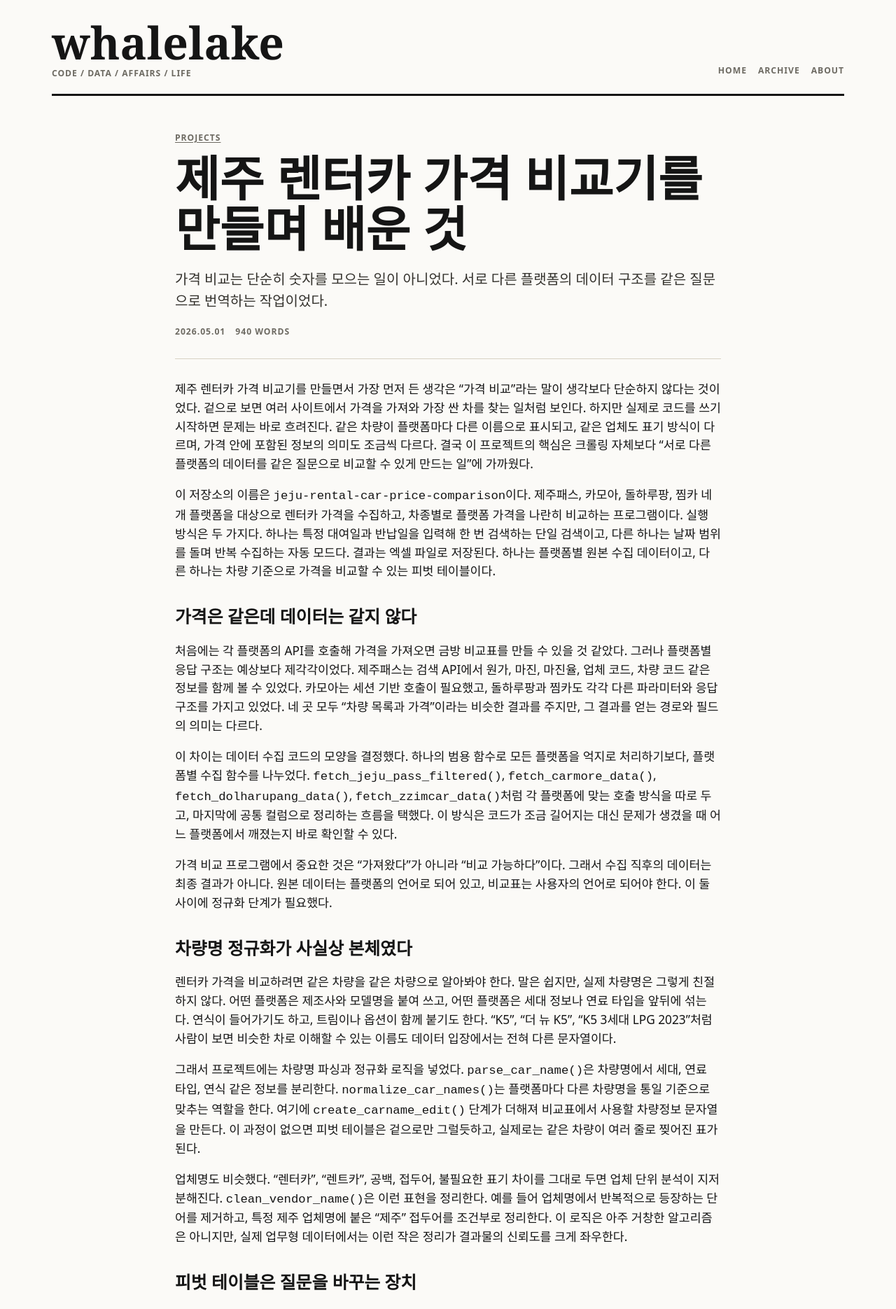
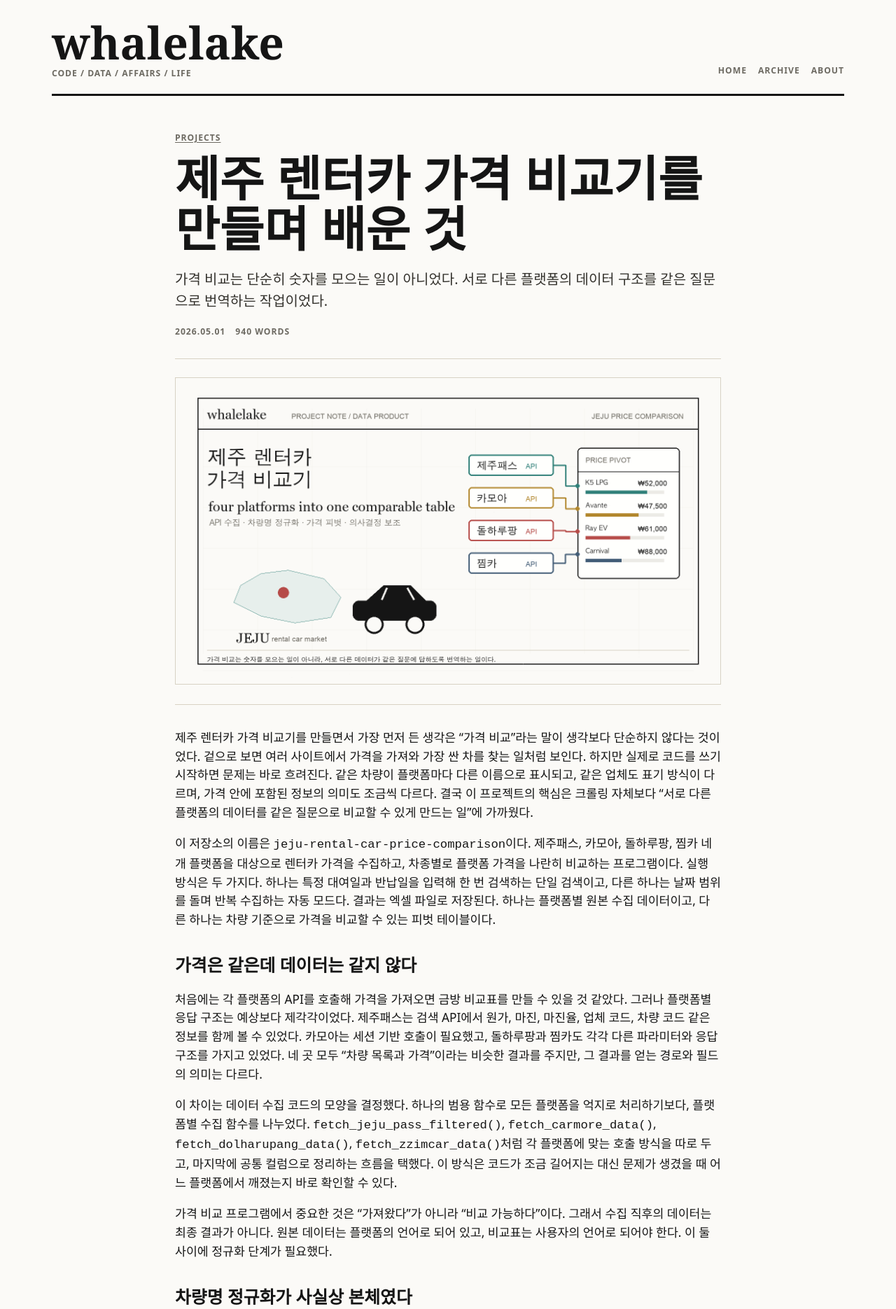
Before and after one commit to whalelake/whalelake.github.io, a Jekyll site: the page built from _posts/2026-05-01-jeju-rental-car-price-comparison.md, in a window 1280 px wide. Shown: the top 1870 px of the page at 70% size. Built offline with Jekyll 4.4.1, drawn with Linux system fonts in a browser that asks for light colours.

Commit message:
Add cover image to 제주 렌터카 post

```diff
--- a/_layouts/post.html
+++ b/_layouts/post.html
@@ -15,6 +15,12 @@ layout: default
     </div>
   </header>
 
+  {% if page.image %}
+    <figure class="post-cover">
+      <img src="{{ page.image | relative_url }}" alt="{{ page.image_alt | default: page.title | escape }}">
+    </figure>
+  {% endif %}
+
   <div class="post-content">
     {{ content }}
   </div>
--- a/_posts/2026-05-01-jeju-rental-car-price-comparison.md
+++ b/_posts/2026-05-01-jeju-rental-car-price-comparison.md
@@ -3,6 +3,8 @@ title: "제주 렌터카 가격 비교기를 만들며 배운 것"
 date: 2026-05-01 17:00:00 +0900
 category: projects
 excerpt: "가격 비교는 단순히 숫자를 모으는 일이 아니었다. 서로 다른 플랫폼의 데이터 구조를 같은 질문으로 번역하는 작업이었다."
+image: /assets/images/posts/jeju-rental-car-price-comparison-cover.png
+image_alt: "제주 렌터카 4개 플랫폼의 가격 데이터가 하나의 가격 피벗 테이블로 정리되는 매거진형 대표 이미지"
 featured: true
 ---
 
--- a/assets/css/main.css
+++ b/assets/css/main.css
@@ -243,6 +243,21 @@ a {
   padding-bottom: 28px;
 }
 
+.post-cover {
+  border-bottom: 1px solid var(--line);
+  margin: -4px 0 34px;
+  padding-bottom: 28px;
+}
+
+.post-cover img {
+  aspect-ratio: 16 / 9;
+  border: 1px solid var(--line);
+  display: block;
+  height: auto;
+  object-fit: cover;
+  width: 100%;
+}
+
 .post-header h1,
 .page-content h1 {
   font-family: Georgia, "Apple SD Gothic Neo", "Malgun Gothic", "Times New Roman", serif;
```
Also changed, not shown: assets/images/posts/jeju-rental-car-price-comparison-cover.png (added).
